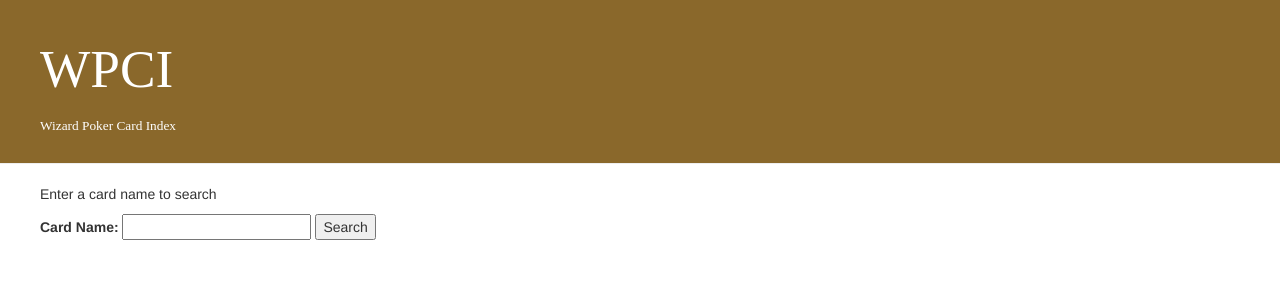
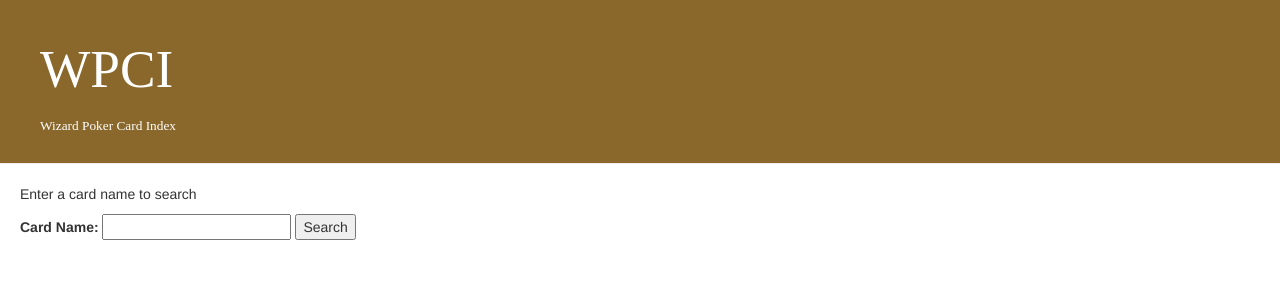
Before and after one commit to MuffinUprising/WPCIProject5, a Django app: page / in a window 1280 px wide. Shown: the top 300 px of the page. Run offline with Django 3.2, Linux system fonts and the light colour scheme; some libraries are stand-ins or nearby versions; some web fonts are replaced.

```diff
--- a/cardsearch/static/css/cardsearch.css
+++ b/cardsearch/static/css/cardsearch.css
@@ -46,7 +46,7 @@ h3 {
 }
 
 .search {
-    margin-left: 40px;
+    margin-left: 20px;
 }
 
 .content container {
```
Also changed, not shown: cardsearch/views.py (+11 -4 lines).
